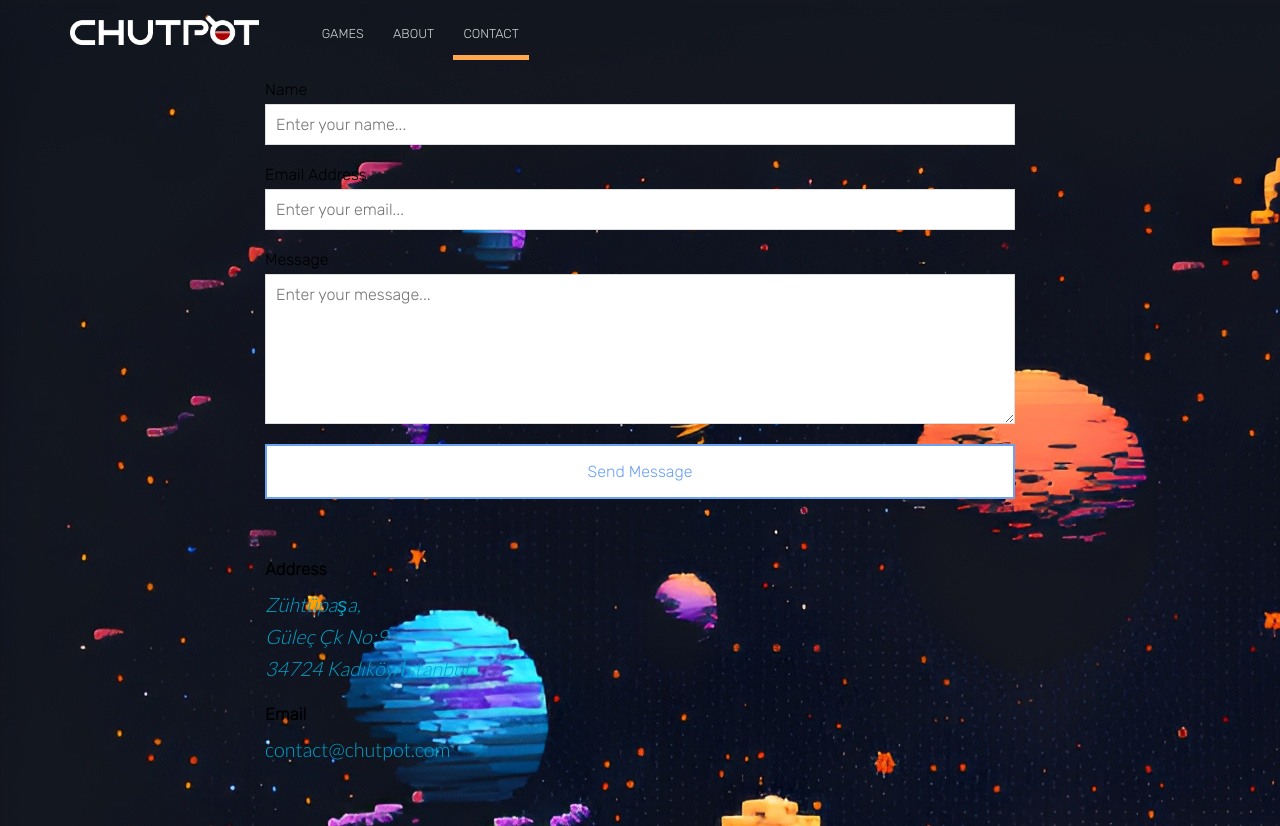
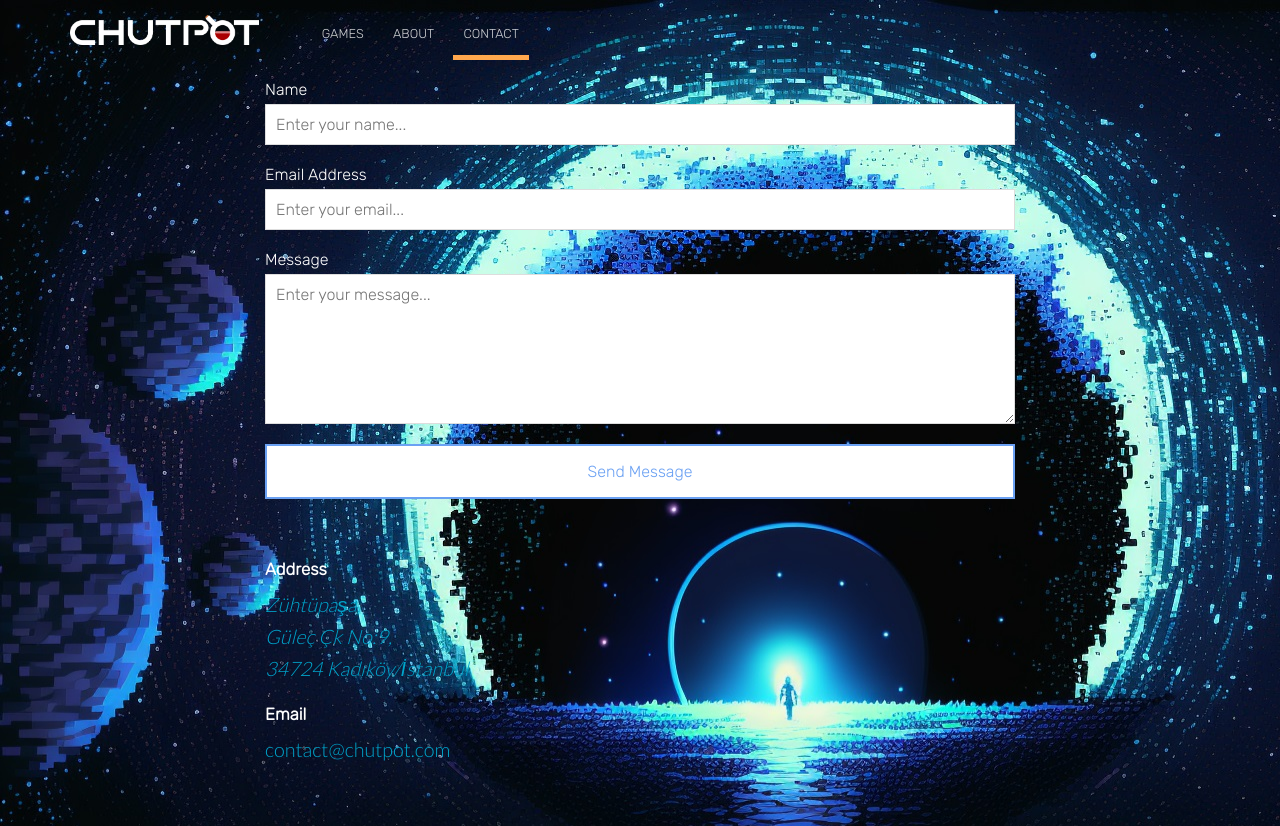
Before and after one commit to Chutpot/chutpot.github.io, a Jekyll site: the page built from contact.html, in a window 1280 px wide and 1319 px high. Shown: the top 826 px of the window. Built offline with Jekyll 4.4.1, drawn with Linux system fonts in a browser that asks for light colours; nearby versions of some CDN libraries; grey boxes are pictures that could not be loaded.

Commit message:
update bgs

```diff
--- a/_sass/contact.scss
+++ b/_sass/contact.scss
@@ -5,7 +5,7 @@
 
 .contact-box {
 	margin: 0 auto;
-
+	color: white;
 	form {
 		width: 100%
 	}
@@ -22,6 +22,7 @@
 	}
 
 	.contact-details {
+		color: white;
 		font-size: .9em;
 		margin-top: 60px;
 	}
--- a/about.html
+++ b/about.html
@@ -4,7 +4,7 @@ description: We’re a group of friends who started developing games as a hobby.
 image: https://source.unsplash.com/BcoGknSqlDc/2000x1322?a=.png
 ---
 
-<section class="hero" style="background-image: url({{ site.baseurl }}/images/background.jpg)">
+<section class="hero" style="background-image: url({{ site.baseurl }}/images/background4.jpg)">
 	<div class="inner-hero text-container">
 		<div class="hero-text-container">
 			<h1 class="editable">Our Story</h1>
--- a/contact.html
+++ b/contact.html
@@ -20,7 +20,7 @@ image: https://source.unsplash.com/WNAO036c6FM/2000x1322?a=.png
 </section>
 -->
 
-<section class="pad" style="background-image: url({{ site.baseurl }}/images/background.jpg)">
+<section class="pad" style="background-image: url({{ site.baseurl }}/images/background3.jpg)">
 	<div class="text-container contact-box">
 		<form action="{{ site.baseurl }}/contact-success/" method="post" class="contact-form">
 			<input type="hidden" name="_to" value="contact@chutpot.com">
--- a/games.html
+++ b/games.html
@@ -4,7 +4,7 @@ description: Our Games!
 image: https://source.unsplash.com/BcoGknSqlDc/2000x1322?a=.png
 ---
 
-<section class="hero" style="background-image: url({{ site.baseurl }}/images/background.jpg)">
+<section class="hero" style="background-image: url({{ site.baseurl }}/images/background2.jpg)">
 	<div class="inner-hero text-container">
 		<div class="hero-text-container">
 		</div>
--- a/index.html
+++ b/index.html
@@ -3,7 +3,7 @@ title: Home
 description: Chutpot
 ---
 
-<section class="hero" style="background-image: url({{ site.baseurl }}/images/background.png)">
+<section class="hero" style="background-image: url({{ site.baseurl }}/images/background.jpg)">
 	<div class="inner-hero text-container">
 		<div class="hero-text-container">
 			<h1 class="editable">Pixel art games for fun!</h1>
```
Also changed, not shown: images/background.jpg, images/background2.jpg (added), images/background2.png (added), images/background3.jpg (added), images/background4.jpg (added), 1 other file.
